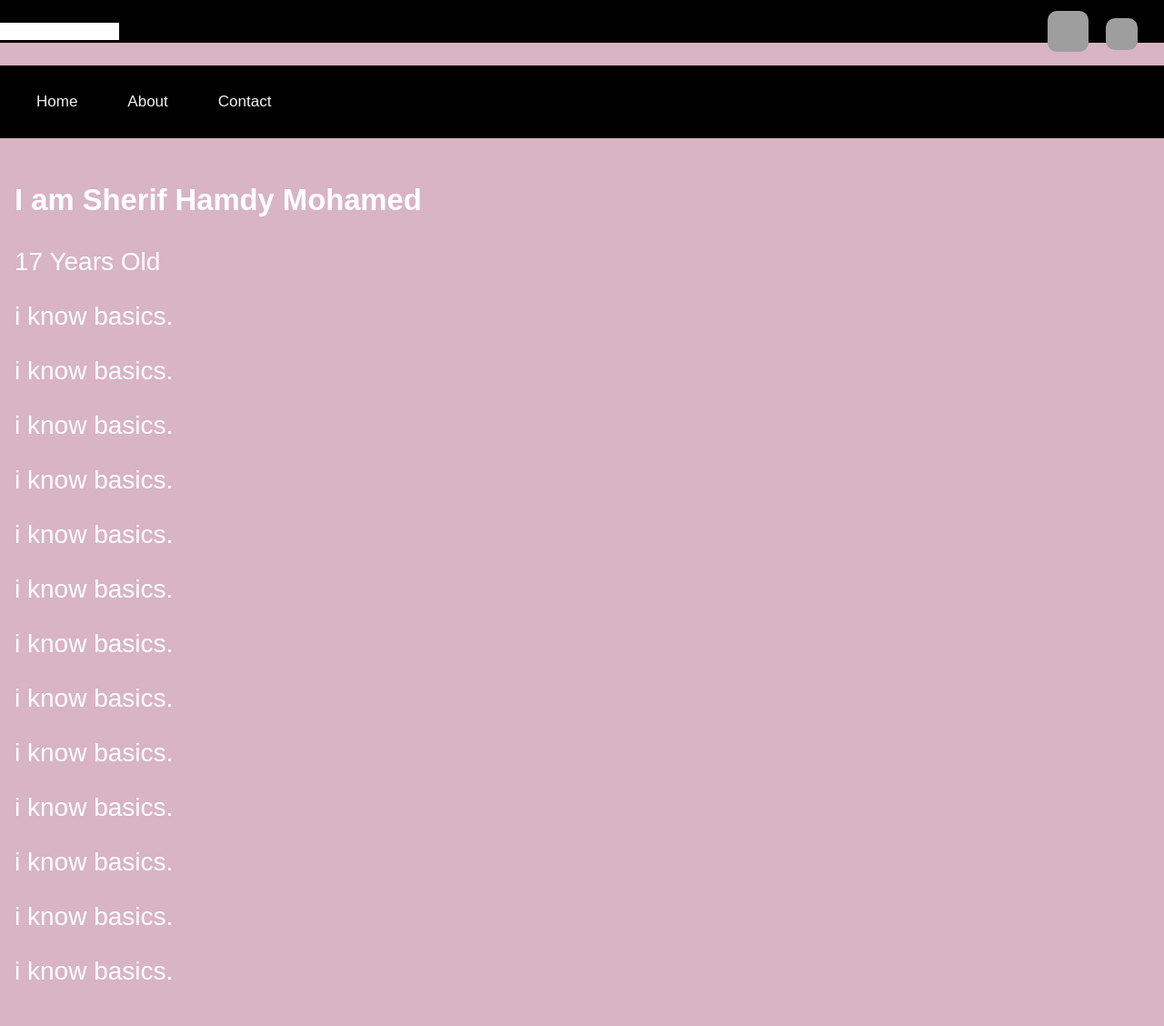
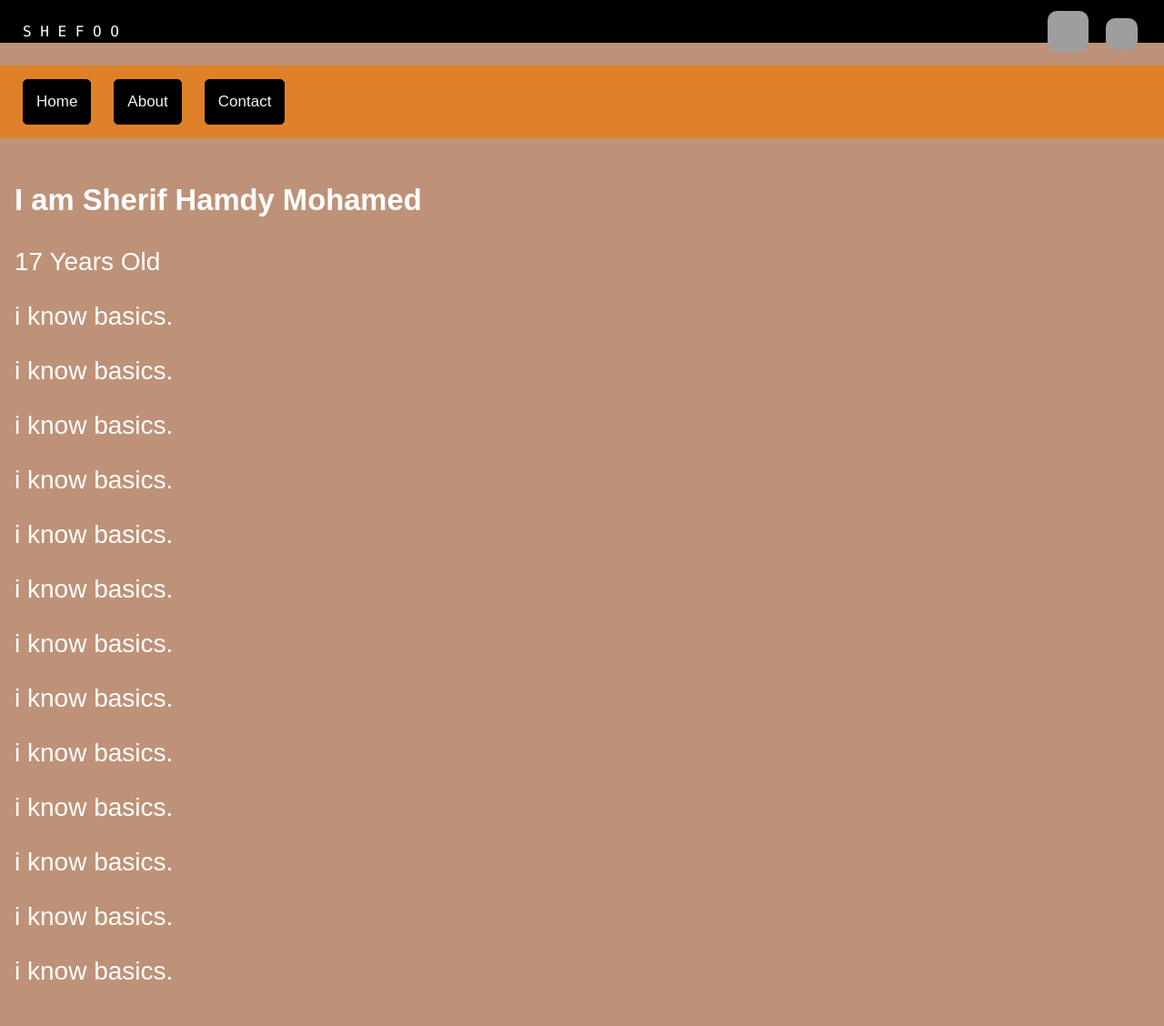
Before and after one commit to SHEFOO10/database, a PHP site: page / in a window 1280 px wide. Shown: the whole page at 91% size. Run offline with PHP 8.4, Linux system fonts and the light colour scheme; some libraries are stand-ins or nearby versions; grey boxes are pictures that could not be loaded.

Commit message:
fucken update

```diff
--- a/style.css
+++ b/style.css
@@ -2,10 +2,10 @@
   margin: 0;
   font-size: 28px;
   font-family: Arial, Helvetica, sans-serif;
-  background-color: rgb(216, 180, 197);
+  background-color: rgb(190, 146, 120);
 }
 .header {
-  background-color: currentColor;
+  background-color: black;
   width: 100%;
   margin-bottom: 25px;
   padding: 15px 0 0 0;
@@ -43,7 +43,7 @@
 
 .header p {
 
-  background-color: currentColor;
+  background-color: black;
 
   padding-left: 25px;
   font-family: "Lucida Console", "Courier New", monospace;
@@ -73,7 +73,7 @@
 
 #navbar {
   overflow: hidden;
-  background-color: currentColor;
+  background-color: rgb(223, 129, 41);
 
 
 }
```
